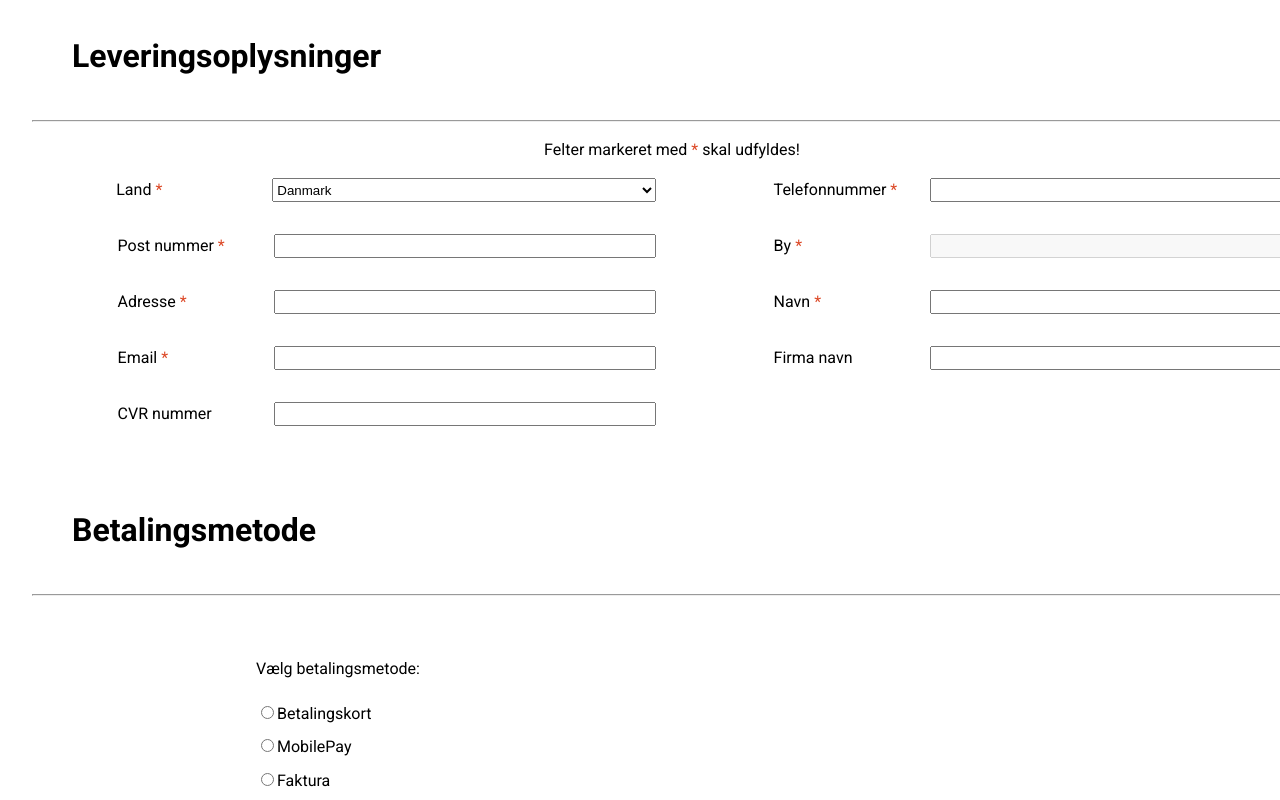
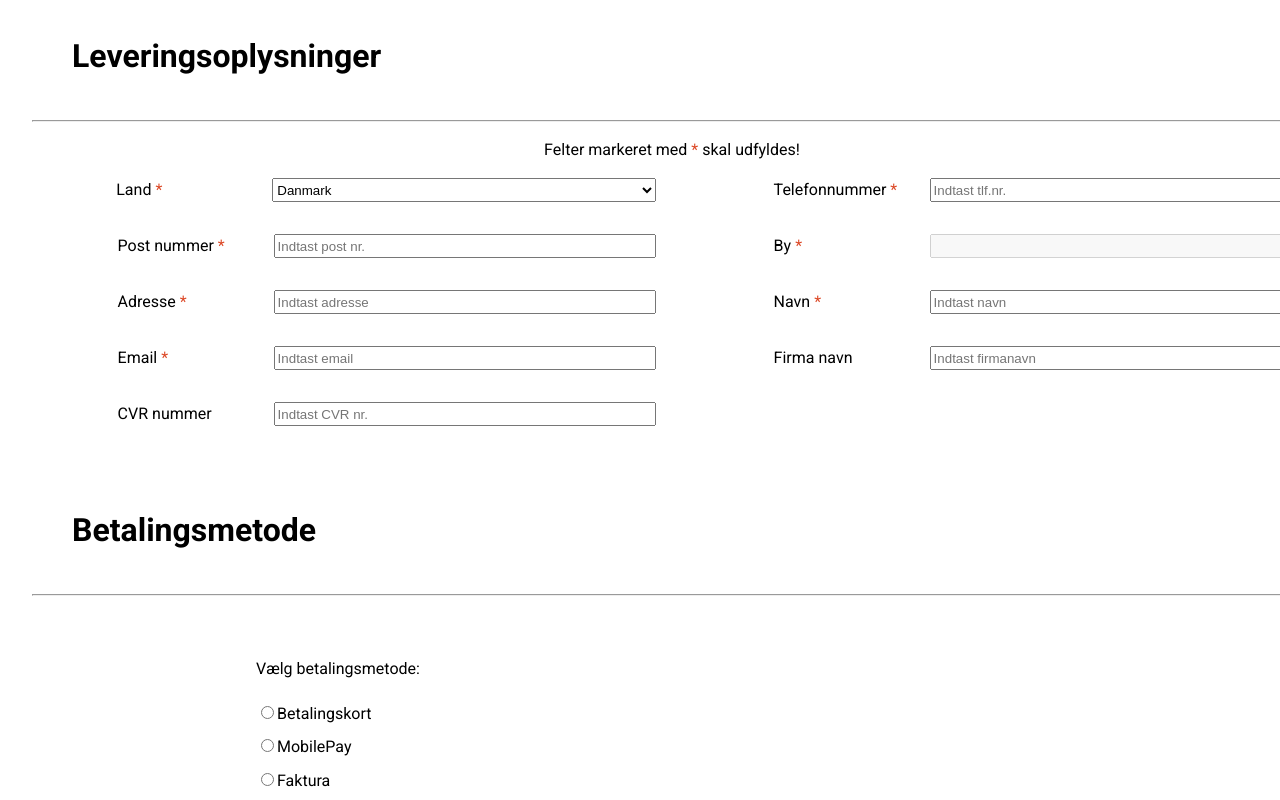
Before and after one commit to KingBendico/Webtech-project, a React (Vite) app: page /checkout in a window 1280 px wide. Shown: the top 800 px of the page. Built offline with nearby package versions, Linux system fonts and the light colour scheme.

Commit message:
added placeholders

```diff
--- a/src/components/CustomerInfoInput/CustomerInfoInput.tsx
+++ b/src/components/CustomerInfoInput/CustomerInfoInput.tsx
@@ -107,6 +107,7 @@ export default function customerInfoInput() {
               name="phone-number"
               id="phone-number"
               type="number"
+              placeholder="Indtast tlf.nr."
               value={customerInfo.phoneNr}
               onChange={handlePhoneNrChange}
               required
@@ -119,6 +120,7 @@ export default function customerInfoInput() {
             <input
               name="zip-code"
               value={customerInfo.zipCode}
+              placeholder="Indtast post nr."
               type="number"
               onChange={handleZipCodeChange}
               required
@@ -135,6 +137,7 @@ export default function customerInfoInput() {
               <input
                 className="required"
                 name="city"
+                placeholder="Indtast bynavn"
                 id="city"
                 value={customerInfo.city}
                 required
@@ -149,6 +152,7 @@ export default function customerInfoInput() {
             <input
               name="address"
               id="address"
+              placeholder="Indtast adresse"
               value={customerInfo.adress}
               onChange={handleAdressChange}
               required
@@ -163,6 +167,7 @@ export default function customerInfoInput() {
             <input
               name="name"
               id="name"
+              placeholder="Indtast navn"
               value={customerInfo.name}
               onChange={handleNameChange}
               required
@@ -176,6 +181,7 @@ export default function customerInfoInput() {
               name="email"
               id="email"
               type="email"
+              placeholder="Indtast email"
               value={customerInfo.email}
               onChange={handleEmailChange}
               required
@@ -186,6 +192,7 @@ export default function customerInfoInput() {
             <input
               name="company-name"
               id="company-name"
+              placeholder="Indtast firmanavn"
               value={customerInfo.companyName}
               onChange={handleCompanyNameChange}
             />
@@ -195,6 +202,7 @@ export default function customerInfoInput() {
             <input
               name="vat-number"
               id="vat-number"
+              placeholder="Indtast CVR nr."
               value={customerInfo.vatNumber}
               onChange={handleVatNumberChange}
             />
```
